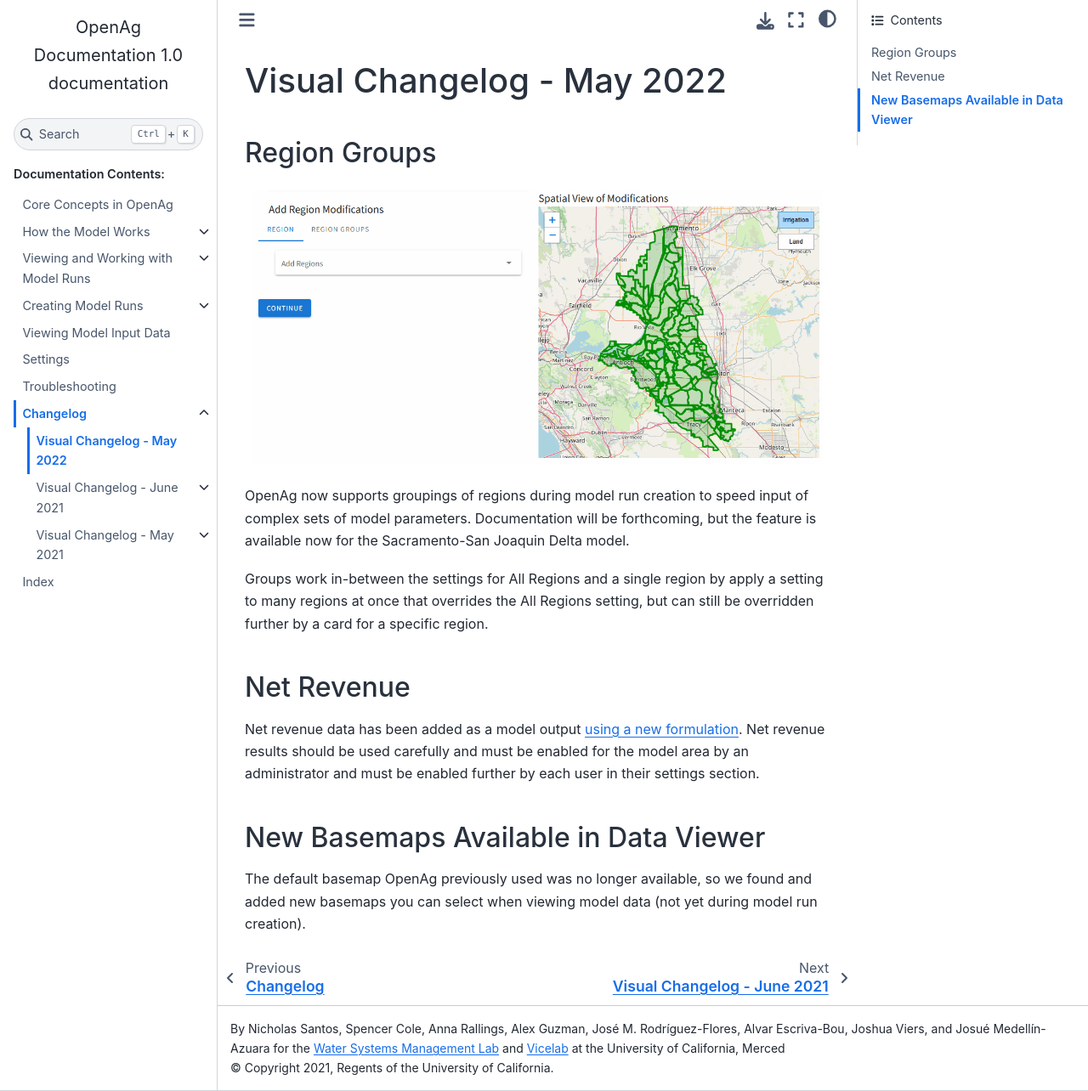
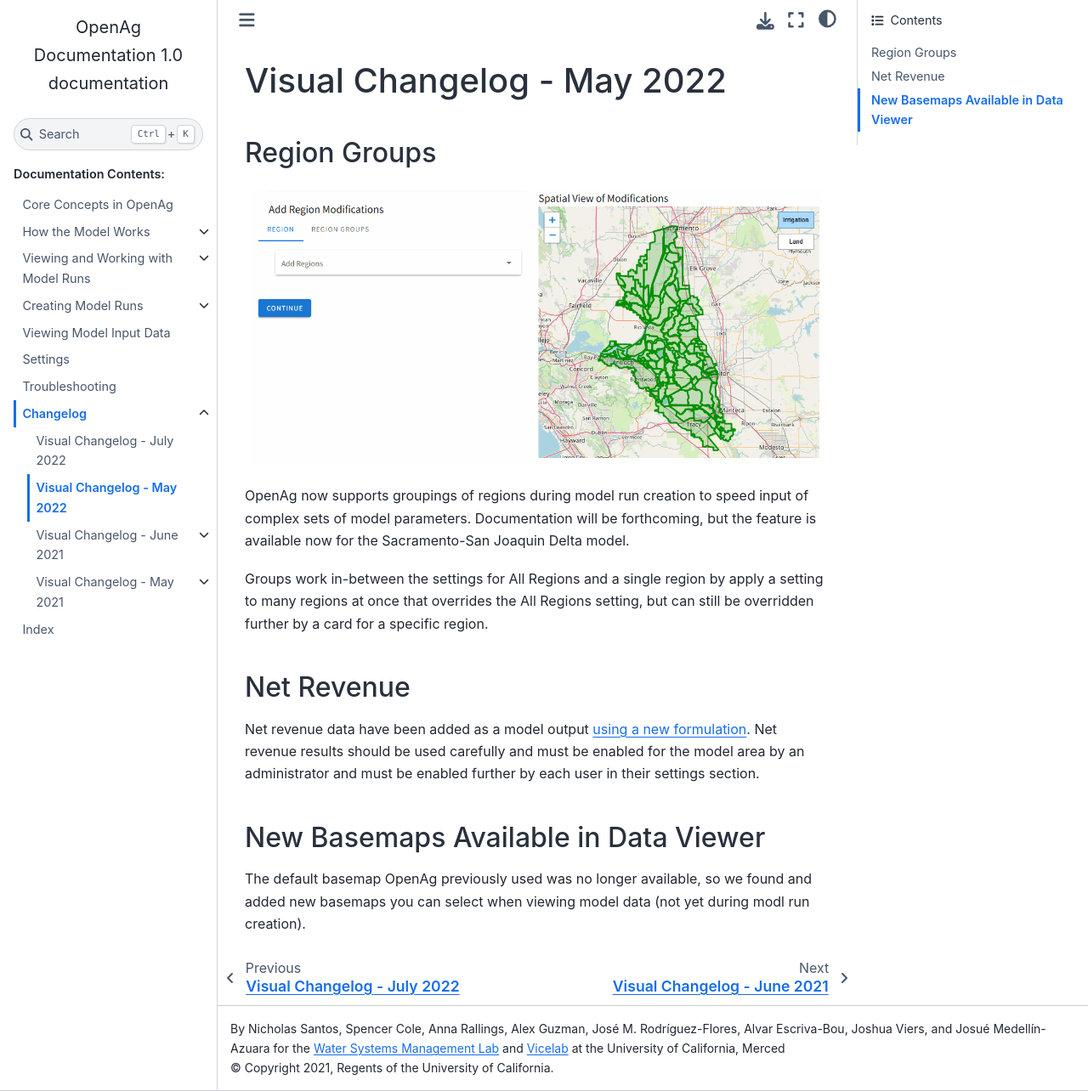
Before and after one commit to Water-Systems-Management-UCM/OpenAg_Docs, a Sphinx documentation site: the page built from source/Changelog/2022_05/2022_05.rst, in a window 1280 px wide and 1284 px high. Shown: the whole window at 85% size. Built offline with Sphinx 7.4.7 and the Sphinx Book theme 1.1.4, drawn with Linux system fonts in a browser that asks for light colours.

Commit message:
Changelog updates for July 2022

```diff
--- a/source/Changelog/2022_05/2022_05.rst
+++ b/source/Changelog/2022_05/2022_05.rst
@@ -15,11 +15,11 @@
 
 Net Revenue
 -------------------------------
-Net revenue data has been added as a model output :ref:`using a new formulation <NetRevenueLimitsDoc>`. Net revenue
+Net revenue data have been added as a model output :ref:`using a new formulation <NetRevenueLimitsDoc>`. Net revenue
 results should be used carefully and must be enabled for the model area by an administrator and must be enabled further
 by each user in their settings section.
 
 New Basemaps Available in Data Viewer
 --------------------------------------------
 The default basemap |project_name| previously used was no longer available, so we found and added new basemaps you can
-select when viewing model data (not yet during model run creation).
+select when viewing model data (not yet during modl run creation).
--- a/source/Changelog/changelog.rst
+++ b/source/Changelog/changelog.rst
@@ -11,6 +11,7 @@
     :maxdepth: 2
     :caption: Changes by Month:
 
+    2022_07/2022_07.rst
     2022_05/2022_05.rst
     2021_06/2021_06.rst
     2021_05/2021_05.rst
```
Also changed, not shown: source/Changelog/2022_07/2022_07.rst (added, +20 -0 lines), source/Changelog/2022_07/OpenAgNewFilterControls.gif (added).
